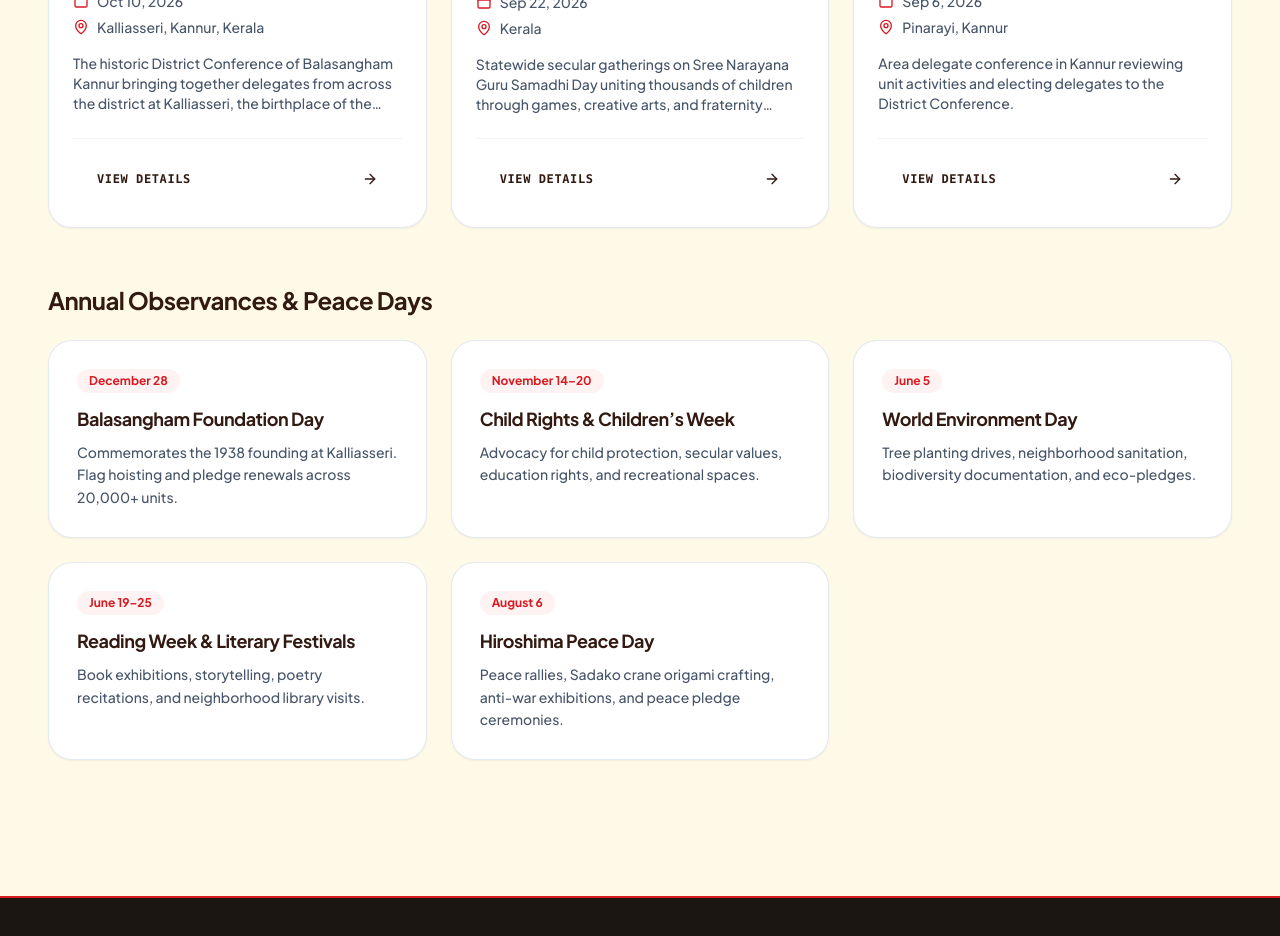
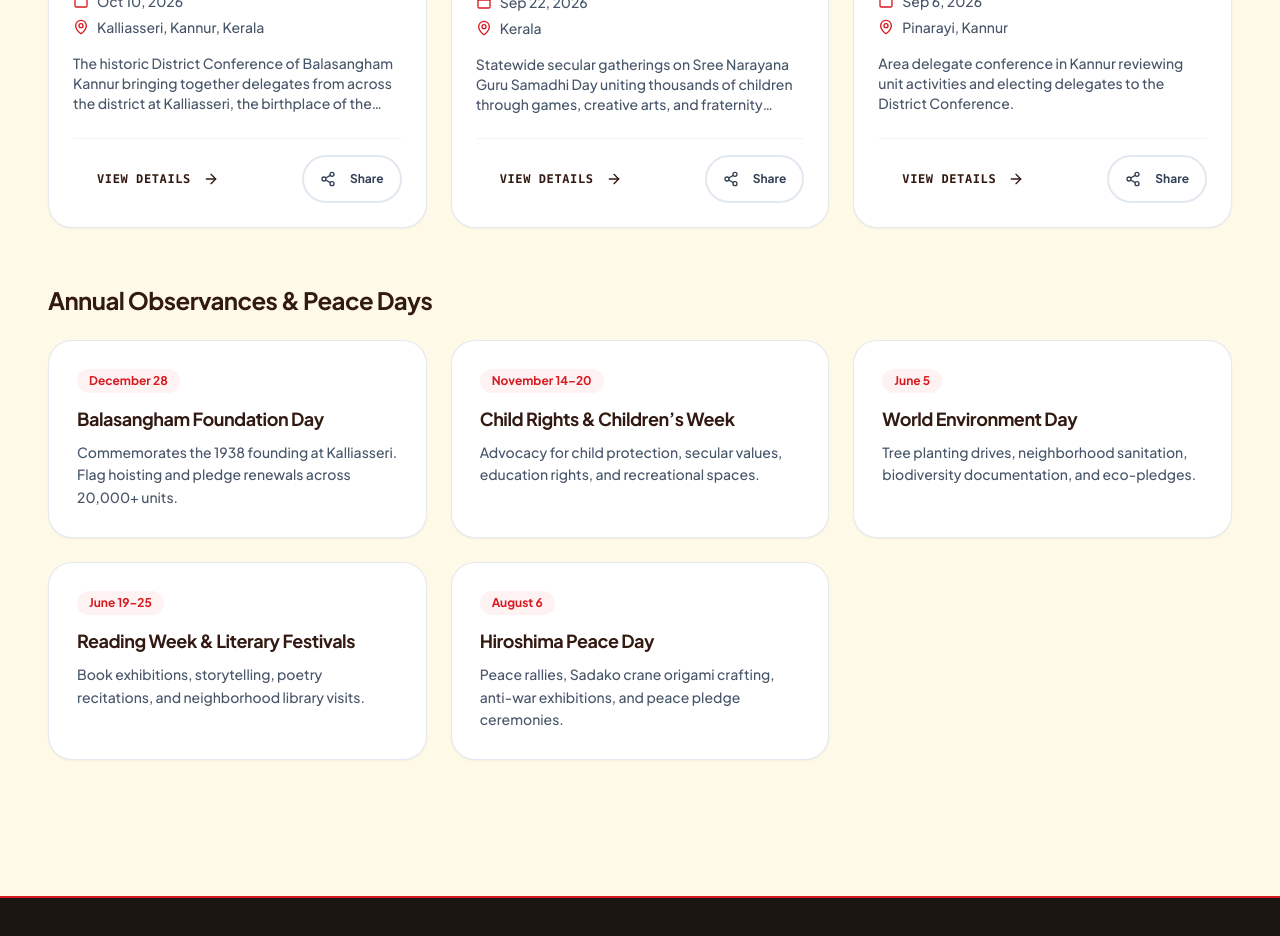
Before and after one commit to balasanghammain-dot/balasangham-main-website, a React (Vite) app: page /events in a window 1280 px wide. Shown: the part 1160-2096 px from the top of the page. Built offline with nearby package versions, Linux system fonts and the light colour scheme; no server answers; the database is empty.

Commit message:
feat(events): add share event button to homepage featured event and events list

```diff
--- a/src/components/event/ShareButton.tsx
+++ b/src/components/event/ShareButton.tsx
@@ -1,5 +1,5 @@
 import { useState } from 'react';
-import { Share2, Check, Copy } from 'lucide-react';
+import { Share2, Check } from 'lucide-react';
 import { Button } from '../ui/button';
 import { useLanguage } from '../../context/LanguageContext';
 
@@ -7,54 +7,80 @@ interface ShareButtonProps {
   title: string;
   url: string;
   className?: string;
+  label?: string;
+  variant?: 'outline' | 'default' | 'ghost' | 'secondary';
+  size?: 'default' | 'sm' | 'lg' | 'icon';
 }
 
-export const ShareButton = ({ title, url, className }: ShareButtonProps) => {
+export const ShareButton = ({
+  title,
+  url,
+  className,
+  label,
+  variant = 'outline',
+  size = 'default'
+}: ShareButtonProps) => {
   const [copied, setCopied] = useState(false);
   const { language } = useLanguage();
   const ml = language === 'ml';
 
   const handleShare = async () => {
-    if ('share' in navigator && navigator.share) {
+    const fullUrl = url.startsWith('http')
+      ? url
+      : `${typeof window !== 'undefined' ? window.location.origin : 'https://balasangham-main-website.vercel.app'}${url.startsWith('/') ? url : `/${url}`}`;
+
+    if (typeof navigator !== 'undefined' && 'share' in navigator && navigator.share) {
       try {
         await navigator.share({
           title,
-          url
+          text: title,
+          url: fullUrl
         });
-      } catch (err) {
-        console.error('Share error:', err);
+        return;
+      } catch (err: any) {
+        if (err.name === 'AbortError') return;
+        console.warn('Navigator share dismissed or failed, falling back to copy link:', err);
       }
-    } else {
-      // Fallback to copy link
-      try {
-        await navigator.clipboard.writeText(url);
-        setCopied(true);
-        setTimeout(() => setCopied(false), 2000);
-      } catch (err) {
-        console.error('Copy error:', err);
+    }
+
+    // Fallback to clipboard
+    try {
+      if (navigator.clipboard && navigator.clipboard.writeText) {
+        await navigator.clipboard.writeText(fullUrl);
+      } else {
+        const textArea = document.createElement('textarea');
+        textArea.value = fullUrl;
+        document.body.appendChild(textArea);
+        textArea.select();
+        document.execCommand('copy');
+        document.body.removeChild(textArea);
       }
+      setCopied(true);
+      setTimeout(() => setCopied(false), 2000);
+    } catch (err) {
+      console.error('Copy error:', err);
     }
   };
 
+  const displayText = label || (ml ? 'പരിപാടി പങ്കുവെക്കൂ' : 'Share Event');
+
   return (
     <Button
-      variant="outline"
+      variant={variant}
+      size={size}
       onClick={handleShare}
       className={`${className || ''} ${ml ? 'font-malayalam' : ''}`}
+      title={ml ? 'പരിപാടി പങ്കുവെക്കൂ' : 'Share Event'}
     >
       {copied ? (
         <>
-          <Check className="w-4 h-4 mr-2 text-green-600 shrink-0" />
-          <span>{ml ? 'ലിങ്ക് പകർത്തി' : 'Copied'}</span>
+          <Check className="w-4 h-4 mr-1.5 text-green-600 shrink-0" />
+          <span>{ml ? 'ലിങ്ക് പകർത്തി' : 'Copied!'}</span>
         </>
       ) : (
         <>
-          {'share' in navigator ? (
-            <Share2 className="w-4 h-4 mr-2 shrink-0" />
-          ) : (
-            <Copy className="w-4 h-4 mr-2 shrink-0" />
-          )}
-          <span>{ml ? 'പങ്കുവെക്കൂ' : 'Share'}</span>
+          <Share2 className="w-4 h-4 mr-1.5 shrink-0" />
+          <span>{displayText}</span>
         </>
       )}
     </Button>
--- a/src/components/sections/EventsSection.tsx
+++ b/src/components/sections/EventsSection.tsx
@@ -7,6 +7,7 @@ import { Button } from '../ui/button';
 import { Calendar, MapPin, ArrowRight, Gamepad2 } from 'lucide-react';
 import { EventData } from '../../types/event';
 import { CalendarDropdown } from '../event/CalendarDropdown';
+import { ShareButton } from '../event/ShareButton';
 import { VERIFIED_EVENTS } from '../../data/verifiedEvents';
 import { subscribeToLatestEvent, getLatestEvent } from '../../lib/eventsService';
 
@@ -184,6 +185,13 @@ export const EventSection = () => {
               </Button>
 
               <CalendarDropdown event={calendarEvent} />
+
+              <ShareButton
+                title={title}
+                url={`/events/${event.slug}`}
+                label={ml ? 'പങ്കുവെക്കൂ' : 'SHARE EVENT'}
+                className="border-slate-300 bg-white hover:bg-slate-50 text-slate-800 font-bold shadow-xs"
+              />
             </div>
           </div>
 
--- a/src/pages/EventsPage.tsx
+++ b/src/pages/EventsPage.tsx
@@ -6,6 +6,7 @@ import { Calendar, MapPin, ArrowRight, Image as ImageIcon } from 'lucide-react';
 import { EventData } from '../types/event';
 import { Badge } from '../components/ui/badge';
 import { Button } from '../components/ui/button';
+import { ShareButton } from '../components/event/ShareButton';
 
 import { VERIFIED_EVENTS } from '../data/verifiedEvents';
 import { subscribeToPublishedEvents, getPublishedEvents } from '../lib/eventsService';
@@ -160,13 +161,20 @@ export const EventsPage = () => {
               {desc}
             </p>
           )}
-          <div className="mt-auto pt-4 border-t border-slate-100">
-            <Button asChild variant="ghost" className="w-full justify-between hover:bg-red-50 hover:text-deep-red">
+          <div className="mt-auto pt-4 border-t border-slate-100 flex items-center justify-between gap-2">
+            <Button asChild variant="ghost" className="hover:bg-red-50 hover:text-deep-red flex-1 justify-start">
               <Link to={`/events/${event.slug}`}>
                 <span className={ml ? 'font-malayalam text-sm' : ''}>{ml ? 'കൂടുതൽ വിവരങ്ങൾ' : 'View Details'}</span>
-                <ArrowRight className="w-4 h-4" />
+                <ArrowRight className="w-4 h-4 ml-1" />
               </Link>
             </Button>
+            <ShareButton
+              title={title}
+              url={`/events/${event.slug}`}
+              size="sm"
+              label={ml ? 'പങ്കുവെക്കൂ' : 'Share'}
+              className="border-slate-200 text-slate-700 hover:bg-slate-50 text-xs shrink-0"
+            />
           </div>
         </div>
       </div>
```
